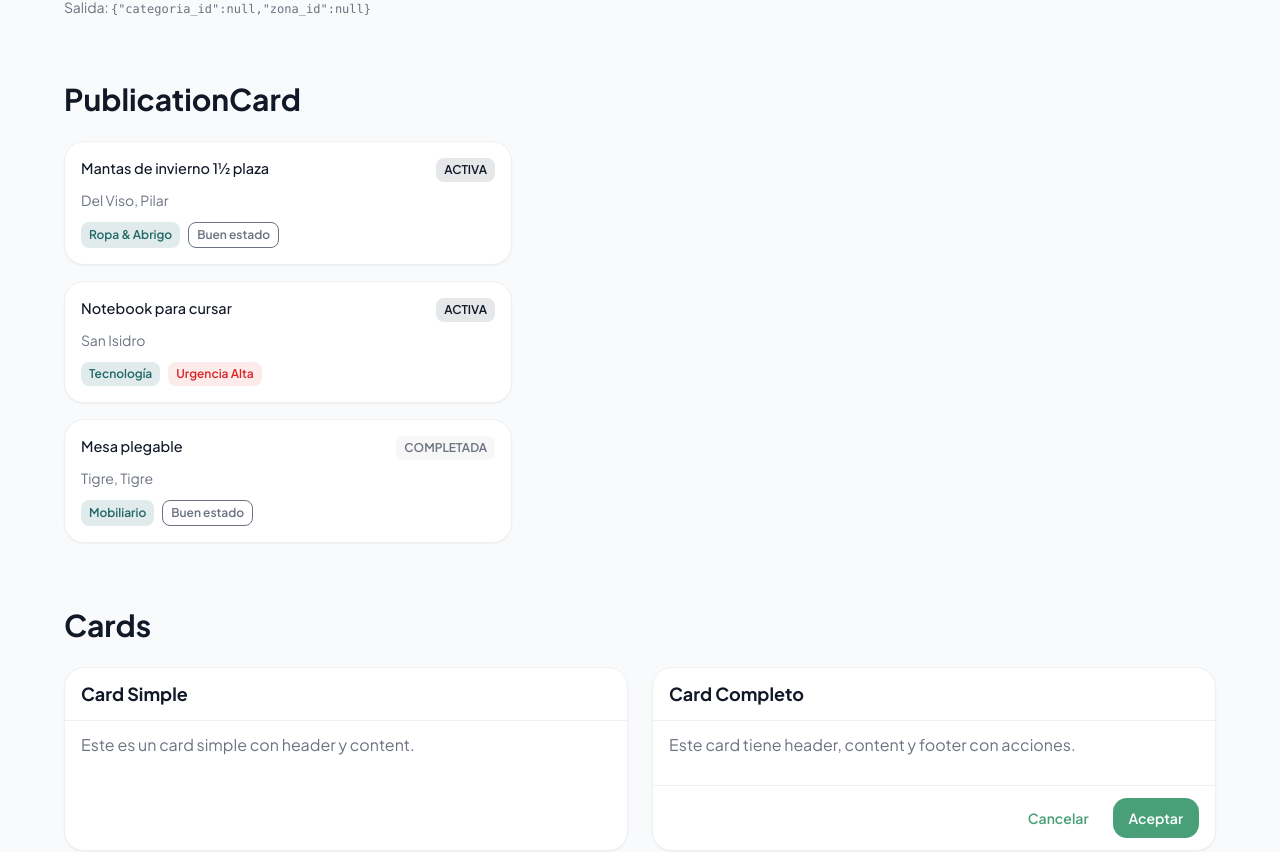
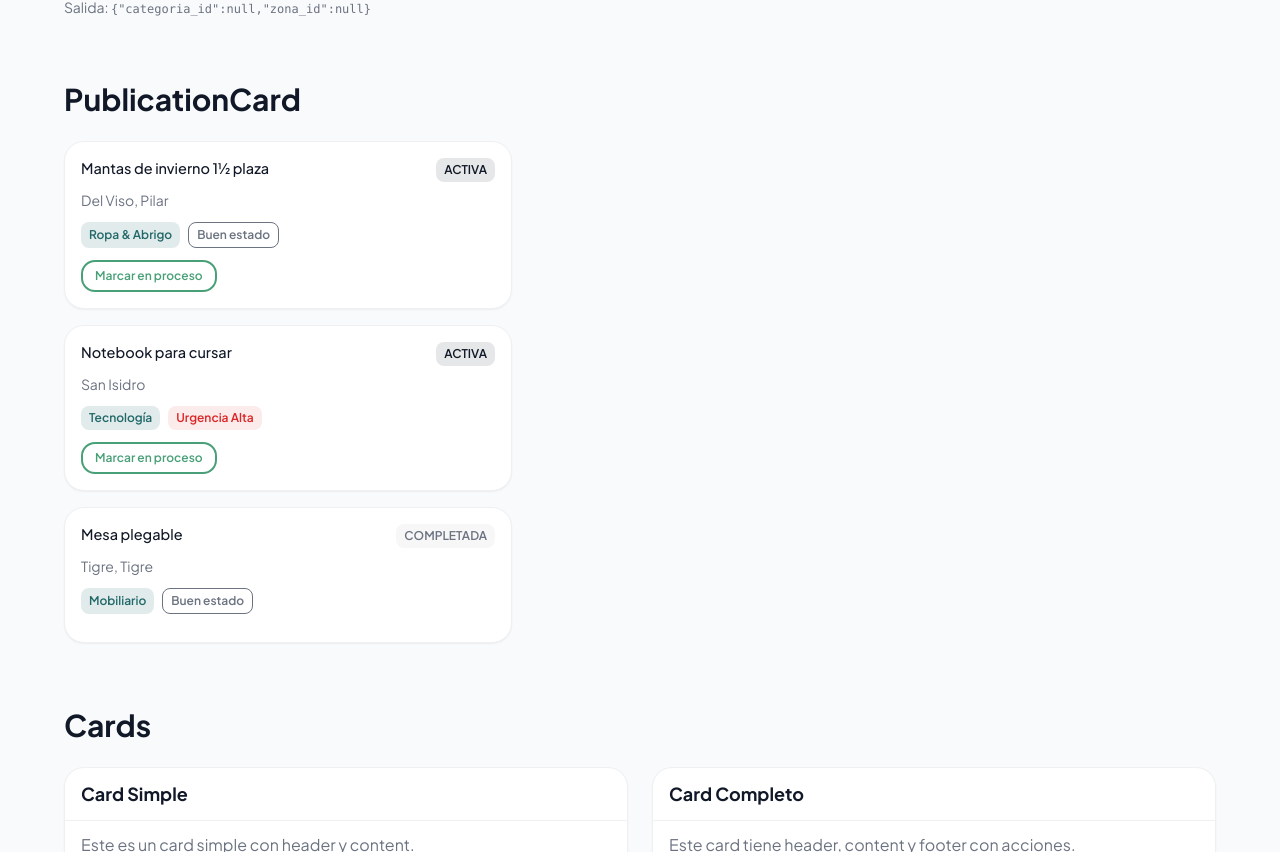
Before and after one commit to vaiven-austral/vaiven-app, a React (Vite) app: page /dev/components in a window 1280 px wide. Shown: the part 1697-2549 px from the top of the page. Built offline with nearby package versions, Linux system fonts and the light colour scheme; no server answers; the database is empty.

Commit message:
SCRUM-36: agrega maquina de estados (publicationState.ts), hook de mutacion con validacion de filas afectadas (usePublicationState.ts) y controles de dueño en PublicationCard.tsx para transicionar activa/en_proceso/completada, con completada como estado terminal

```diff
--- a/src/components/publications/PublicationCard.tsx
+++ b/src/components/publications/PublicationCard.tsx
@@ -1,4 +1,6 @@
 import { Badge } from '../ui/badge';
+import { Button } from '../ui/button';
+import { usePublicationState } from '../../hooks/usePublicationState';
 import {
   type Publication,
   estadoLabels,
@@ -16,7 +18,8 @@ interface PublicationCardProps {
 }
 
 export function PublicationCard({ publication }: PublicationCardProps) {
-  const { tipo, estado, titulo, urgencia, estado_objeto, categorias, zonas } = publication;
+  const { id, tipo, titulo, urgencia, estado_objeto, categorias, zonas } = publication;
+  const { estado, loading, error, transicionar } = usePublicationState(id, publication.estado);
 
   return (
     <div className="bg-tarjeta rounded-tarjeta border border-borde p-4 shadow-sm">
@@ -31,7 +34,7 @@ export function PublicationCard({ publication }: PublicationCardProps) {
         </p>
       )}
 
-      <div className="flex flex-wrap gap-2">
+      <div className="flex flex-wrap gap-2 mb-3">
         {categorias && <Badge variant="secondary">{categorias.nombre}</Badge>}
         {tipo === 'necesidad' && urgencia && (
           <Badge variant={urgenciaVariants[urgencia]}>{urgenciaLabels[urgencia]}</Badge>
@@ -40,6 +43,50 @@ export function PublicationCard({ publication }: PublicationCardProps) {
           <Badge variant={estadoObjetoVariant}>{estadoObjetoLabels[estado_objeto]}</Badge>
         )}
       </div>
+
+      {estado !== 'completada' && (
+        <div className="flex flex-wrap gap-2">
+          {estado === 'activa' && (
+            <Button
+              size="sm"
+              variant="outline"
+              isLoading={loading}
+              disabled={loading}
+              className="!h-8 !px-3 !text-xs"
+              onClick={() => transicionar('en_proceso')}
+            >
+              Marcar en proceso
+            </Button>
+          )}
+
+          {estado === 'en_proceso' && (
+            <>
+              <Button
+                size="sm"
+                variant="primary"
+                isLoading={loading}
+                disabled={loading}
+                className="!h-8 !px-3 !text-xs"
+                onClick={() => transicionar('completada')}
+              >
+                Completar entrega
+              </Button>
+              <Button
+                size="sm"
+                variant="ghost"
+                isLoading={loading}
+                disabled={loading}
+                className="!h-8 !px-3 !text-xs"
+                onClick={() => transicionar('activa')}
+              >
+                Volver a activa
+              </Button>
+            </>
+          )}
+        </div>
+      )}
+
+      {error && <p className="text-critico text-sm mt-2 font-500">{error}</p>}
     </div>
   );
 }
--- /dev/null
+++ b/src/hooks/usePublicationState.ts
@@ -0,0 +1,44 @@
+import { useState } from 'react';
+import { supabase } from '../lib/supabaseClient';
+import { type EstadoPublicacion, esTransicionValida } from '../lib/publicationState';
+
+export async function updatePublicationState(
+  publicacionId: string,
+  nuevoEstado: 'activa' | 'en_proceso' | 'completada'
+) {
+  const { data, error } = await supabase
+    .from('publicaciones')
+    .update({
+      estado: nuevoEstado,
+      actualizada_en: new Date().toISOString(),
+    })
+    .eq('id', publicacionId)
+    .select('id');
+  if (error) throw error;
+  if (!data || data.length === 0) {
+    throw new Error('No se actualizó ninguna fila (RLS bloqueó la escritura o la publicación no existe)');
+  }
+}
+
+export function usePublicationState(publicacionId: string, estadoInicial: EstadoPublicacion) {
+  const [estado, setEstado] = useState<EstadoPublicacion>(estadoInicial);
+  const [loading, setLoading] = useState(false);
+  const [error, setError] = useState('');
+
+  async function transicionar(nuevoEstado: EstadoPublicacion) {
+    if (!esTransicionValida(estado, nuevoEstado)) return;
+
+    setLoading(true);
+    setError('');
+    try {
+      await updatePublicationState(publicacionId, nuevoEstado);
+      setEstado(nuevoEstado);
+    } catch {
+      setError('No se pudo actualizar el estado de la publicación');
+    } finally {
+      setLoading(false);
+    }
+  }
+
+  return { estado, loading, error, transicionar };
+}
--- a/src/lib/publicationBadges.ts
+++ b/src/lib/publicationBadges.ts
@@ -1,7 +1,9 @@
+import type { EstadoPublicacion } from './publicationState';
+
 export interface Publication {
   id: string;
   tipo: 'donacion' | 'necesidad';
-  estado: 'activa' | 'en_proceso' | 'completada';
+  estado: EstadoPublicacion;
   titulo: string;
   urgencia?: 'alta' | 'media' | 'sin_apuro' | null;
   estado_objeto?: 'nuevo' | 'como_nuevo' | 'bueno' | 'usado' | 'requiere_reparacion' | null;
--- /dev/null
+++ b/src/lib/publicationState.ts
@@ -0,0 +1,14 @@
+export type EstadoPublicacion = 'activa' | 'en_proceso' | 'completada';
+
+const TRANSICIONES: Record<EstadoPublicacion, EstadoPublicacion[]> = {
+  activa: ['en_proceso'],
+  en_proceso: ['completada', 'activa'],
+  completada: [],
+};
+
+export function esTransicionValida(
+  estadoActual: EstadoPublicacion,
+  nuevoEstado: EstadoPublicacion
+): boolean {
+  return TRANSICIONES[estadoActual].includes(nuevoEstado);
+}
```
Also changed, not shown: 1 other file (tests, documents, lock files or other folders).
